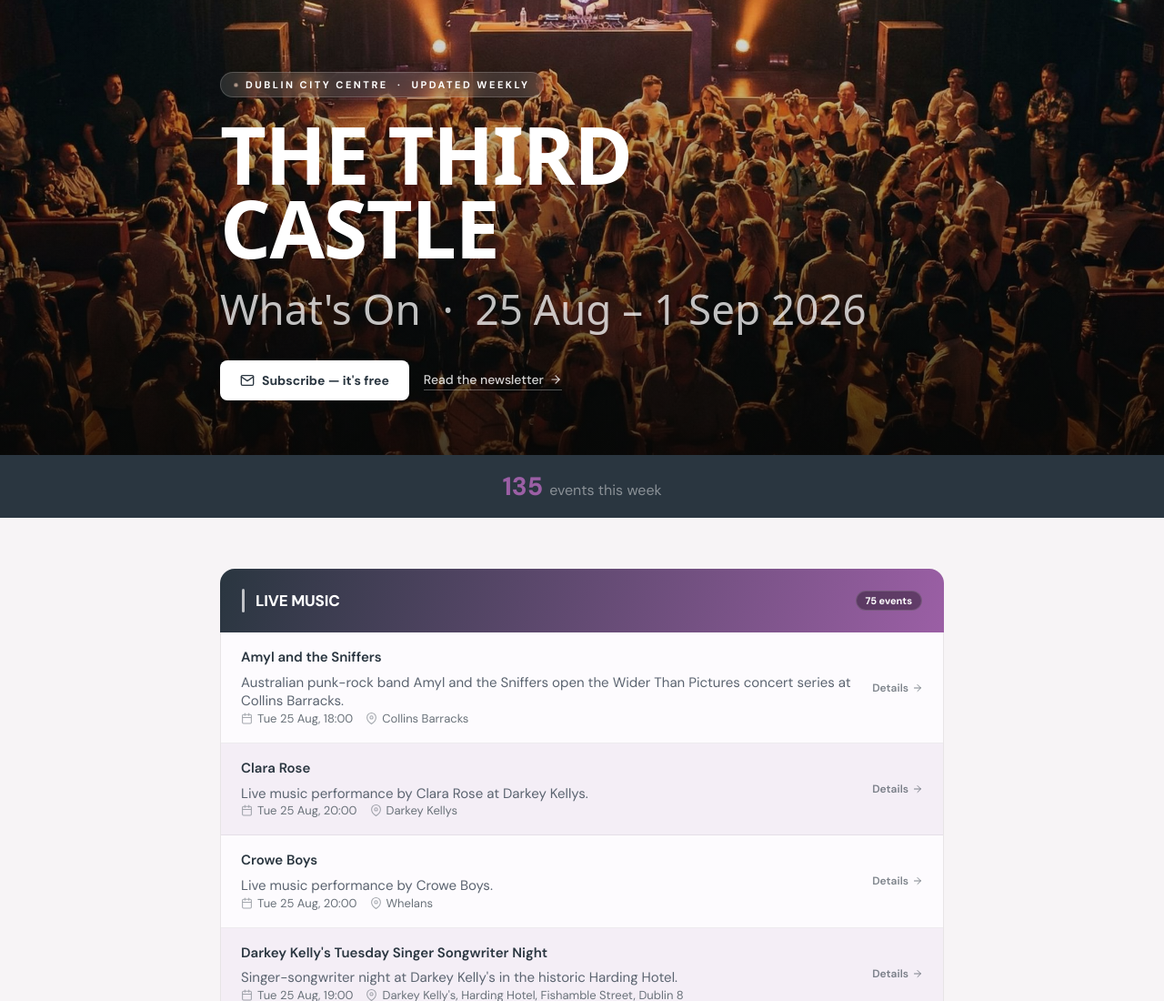
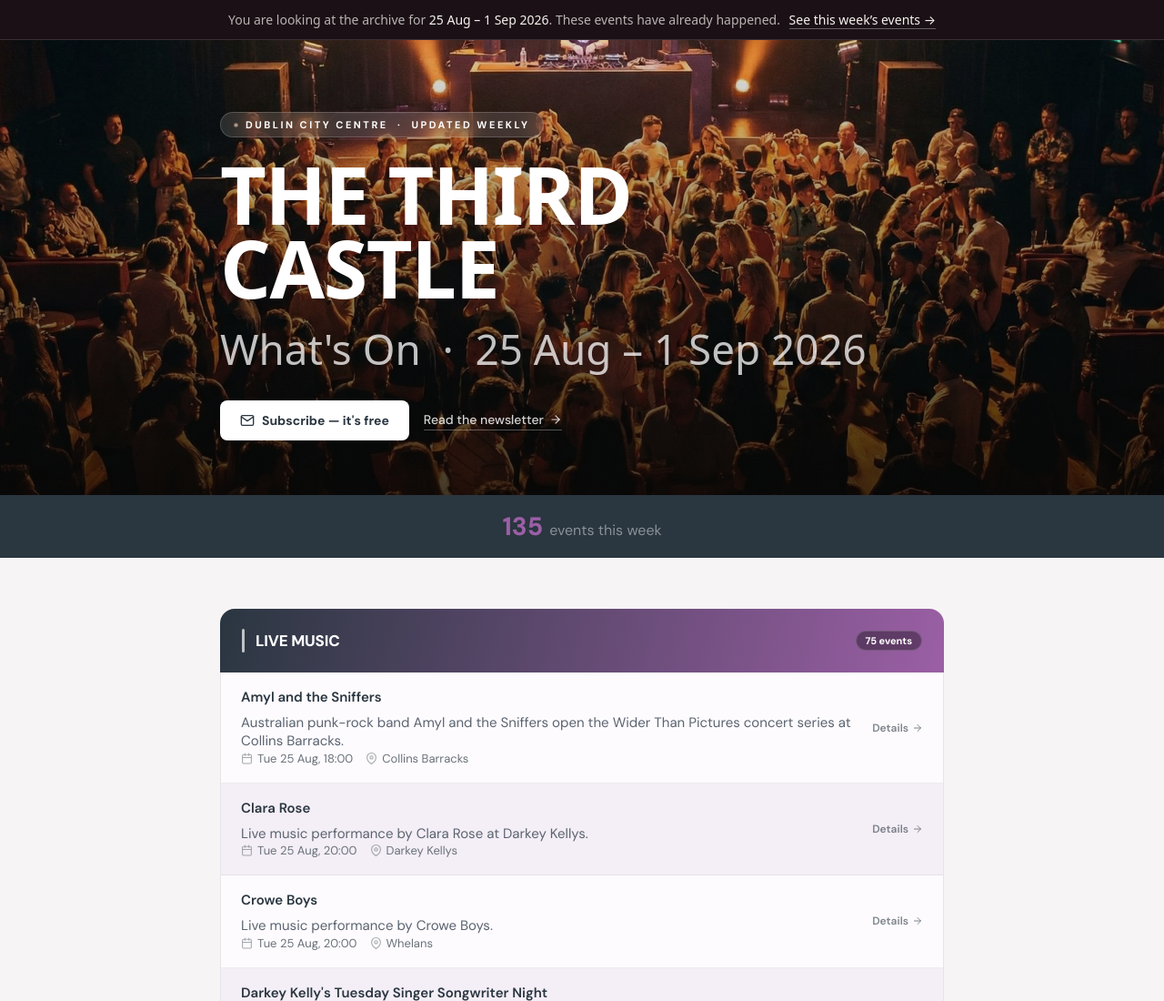
Before and after one commit to ajpsykes/third-castle-events, a plain HTML site: page 2026-08-25.html in a window 1280 px wide. Shown: the top 1100 px of the page at 91% size. Drawn offline with Linux system fonts and the light colour scheme; a web font is replaced by a local one.

Commit message:
Archive SEO: dated title, description, canonical and banner (2026-08-25.html)

```diff
--- a/2026-08-25.html
+++ b/2026-08-25.html
@@ -3,8 +3,9 @@
 <head>
   <meta charset="UTF-8">
   <meta name="viewport" content="width=device-width, initial-scale=1.0">
-  <title>The Third Castle — What’s On in Dublin City Centre</title>
-  <meta name="description" content="What’s on in Dublin City Centre this week.">
+  <link rel="canonical" href="https://events.thirdcastle.ie/2026-08-25.html">
+<title>What was on in Dublin City Centre, 25 Aug – 1 Sep 2026</title>
+  <meta name="description" content="The full list of events in Dublin City Centre for the week of 25 Aug – 1 Sep 2026, as published by The Third Castle.">
   <link rel="preconnect" href="https://fonts.googleapis.com">
   <link rel="preconnect" href="https://fonts.gstatic.com" crossorigin>
   <link href="https://api.fontshare.com/v2/css?f[]=clash-display@400,500,600,700&display=swap" rel="stylesheet">
@@ -126,6 +127,7 @@
   </style>
 </head>
 <body>
+<div style="background:#1a1016;border-bottom:1px solid rgba(246,242,237,.14);padding:11px 24px;text-align:center;font:400 14px/1.5 system-ui,-apple-system,sans-serif;color:rgba(246,242,237,.72)">You are looking at the archive for <b style="color:#F6F2ED;font-weight:500">25 Aug – 1 Sep 2026</b>. These events have already happened. <a href="https://events.thirdcastle.ie/" style="color:#F6F2ED;margin-left:6px;border-bottom:1px solid rgba(246,242,237,.35);text-decoration:none;white-space:nowrap">See this week&rsquo;s events &rarr;</a></div>
 <section class="hero">
   <div class="hero-overlay"></div>
   <div class="hero-inner">
```
